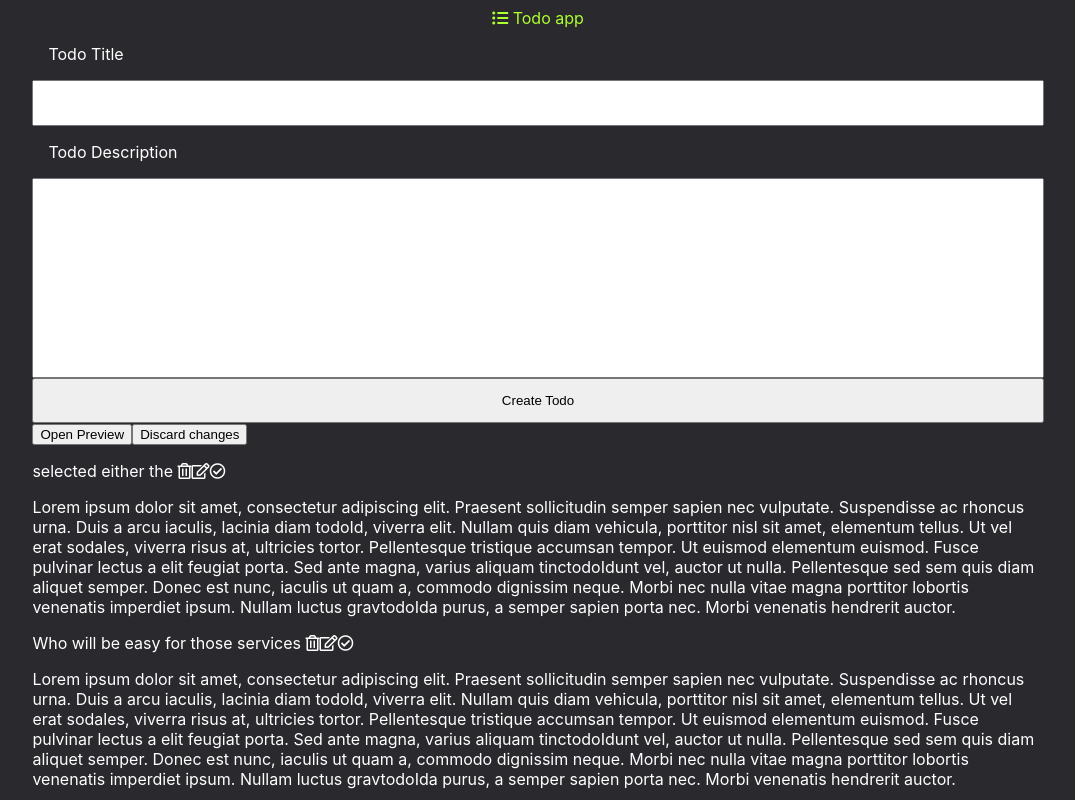
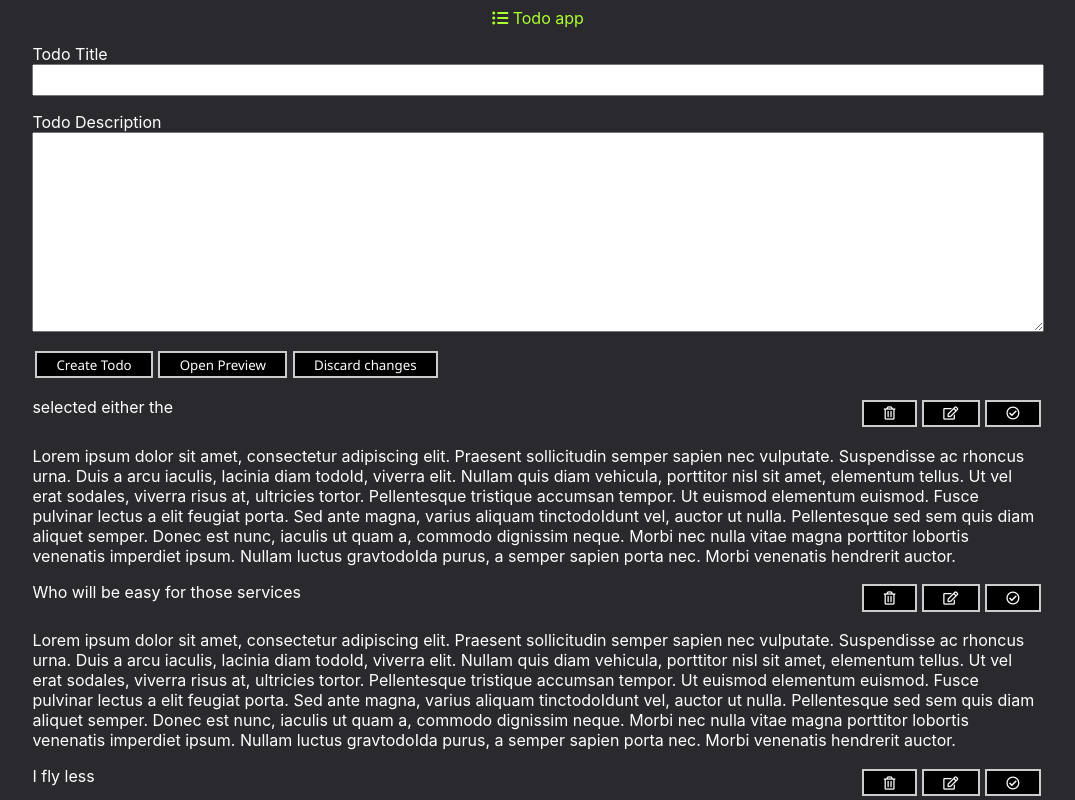
Before and after one commit to nibble0101/todo-app, a React (Create React App) app: page / in a window 1280 px wide. Both pictures are taken after a click on the button "Create New Todo". Shown: the top 800 px of the page, without its empty margins (102-1177 px from the left). Built offline with nearby package versions, Linux system fonts and the light colour scheme.

Commit message:
Added more styling to the app

```diff
--- a/src/components/CreateTodo.js
+++ b/src/components/CreateTodo.js
@@ -4,6 +4,7 @@ import { addTodo } from "../action-creators/action-creators";
 import { PreviewTodo } from "./PreviewTodo";
 import { createNewTodo } from "../utils/create-todo-utils";
 import PropTypes from "prop-types";
+import "../styles/CreateTodo.css";
 
 function CreateTodo(props) {
   const [title, setTitle] = useState("");
@@ -19,10 +20,12 @@ function CreateTodo(props) {
   };
   const previewHandle = () => {
     setPreviewOn((previewOn) => !previewOn);
+    const body = document.querySelector("body");
+    body.classList.toggle("disable-scroll");
   };
   const onSubmitFormHandler = (event) => {
     event.preventDefault();
-    setPreviewOn(previewOn => !previewOn);
+    previewHandle();
   }
   const createNewTodoHandler = () => {
     if (title === "" || description === ""){
@@ -35,9 +38,9 @@ function CreateTodo(props) {
     previewHandle();
   };
   return (
-    <section style = {{position: "relative"}}>
-      <form onSubmit={onSubmitFormHandler} className = "new-todo">
-        <div>
+    <section>
+      <form className = "create-todo">
+        <div className = "wrapper-with-top-margin">
           <label htmlFor="todo-title">Todo Title</label>
           <input
             id="todo-title"
@@ -45,27 +48,25 @@ function CreateTodo(props) {
             onChange={onChangeTitleHandler}
             name="todoTitle"
             type="text"
+            className="create-todo__title-input block-user-input"
           />
         </div>
-        <div>
+        <div className = "wrapper-with-top-margin">
           <label htmlFor="todo-description">Todo Description</label>
           <textarea
             id="todo-description"
             value={description}
             onChange={onChangeDescriptionHandler}
             name="todoDescription"
+            className="create-todo__description-input block-user-input"
           ></textarea>
         </div>
-        <div>
-        <div>
-          <input type="submit" value="Create Todo" />
-          <button> {previewOn === true ? "Close Preview" : "Open Preview"} </button>
-          <button onClick = { props.createTodoHandler } > Discard changes </button>
+      </form>
+      <div className = "wrapper-with-top-margin">
+          <button onClick = { onSubmitFormHandler } className = "button"> Create Todo </button>
+          <button onClick = { previewHandle } className = "button"> Open Preview </button>
+          <button onClick = { props.createTodoHandler } className = "button"> Discard changes </button>
         </div>
-
-        </div>
-
-      </form>
 
       {previewOn === true ? (
         <PreviewTodo
--- a/src/components/EditTodo.js
+++ b/src/components/EditTodo.js
@@ -29,7 +29,7 @@ function EditTodo(props) {
   }
   return (
     <div>
-      <form onSubmit={submitEditedTodoHandler}>
+      <form>
         <div>
           <label htmlFor="edit-todo-header">Edit Todo Header</label>
           <input
@@ -47,9 +47,12 @@ function EditTodo(props) {
             onChange={editDescriptionHandler}
           />
         </div>
-        <input type="submit" value="Submit" />
       </form>
-      <button onClick = { discardChanges }> Discard changes </button>
+      <div className = "wrapper-with-top-margin">
+         <button className = "button" onClick={submitEditedTodoHandler}> Submit </button>
+         <button onClick = { discardChanges } className = "button"> Discard changes </button>
+      </div>
+
     </div>
   );
 }
--- a/src/components/NewTodo.js
+++ b/src/components/NewTodo.js
@@ -4,7 +4,7 @@ import PropTypes from "prop-types";
 function NewTodo(props) {
   return (
     <p>
-      <button onClick={props.createTodoHandler}>Create New Todo</button>
+      <button onClick={props.createTodoHandler} className = "button">Create New Todo</button>
     </p>
   );
 }
--- a/src/components/PreviewTodo.js
+++ b/src/components/PreviewTodo.js
@@ -1,15 +1,20 @@
 import React from "react";
 import PropTypes from "prop-types";
+import "../styles/PreviewTodo.css";
+
 
 function PreviewTodo(props) {
   return (
-    <div style={{ position: "absolute", top: "0", left: "0", zIndex: "10", backgroundColor:"grey" }}>
-      <h1> {props.title} </h1>
-      <p> {props.description} </p>
-      <p>
-        <button onClick={props.createNewTodoHandler}> Submit </button>
-        <button onClick={props.previewHandle}> Edit </button>
-      </p>
+    <div className = "preview-wrapper">
+      <div className = "preview-overlay"></div>
+      <div className = "preview">
+        <h1 className ="preview__title"> {props.title} </h1>
+        <p className = "preview__description"> {props.description} </p>
+        <p>
+          <button onClick={props.createNewTodoHandler} className = "button"> Submit </button>
+          <button onClick={props.previewHandle} className = "button"> Edit </button>
+        </p>
+      </div>
     </div>
   );
 }
--- a/src/components/Todo.js
+++ b/src/components/Todo.js
@@ -16,23 +16,27 @@ function Todo(props) {
     setEditingTodo((editingTodo) => !editingTodo);
   }
   if (editingTodo === true) {
-    return <EditTodo editTodoHandler = { editTodoHandler} todo = { todo } />;
+    return <EditTodo editTodoHandler={editTodoHandler} todo={todo} />;
   }
   return (
     <section className="todo">
-      <p>
-        <span> {todo.title} </span>
-        <span onClick={deleteTodoHandler}>
-          <i className="far fa-trash-alt"></i>
-        </span>
-        <span onClick={editTodoHandler}>
-          <i className="far fa-edit"></i>
-        </span>
-        <span>
-          <i className="far fa-check-circle"></i>
-        </span>
+      <p className="todo-heading">
+        <div>
+          <span> {todo.title} </span>
+        </div>
+        <div>
+          <button onClick={deleteTodoHandler} className="button">
+            <i className="far fa-trash-alt"></i>
+          </button>
+          <button onClick={editTodoHandler} className="button">
+            <i className="far fa-edit"></i>
+          </button>
+          <button className="button">
+            <i className="far fa-check-circle"></i>
+          </button>
+        </div>
       </p>
-      <p> {todo.description} </p>
+      <p className="todo-description"> {todo.description} </p>
     </section>
   );
 }
--- a/src/styles/App.css
+++ b/src/styles/App.css
@@ -3,21 +3,43 @@ body{
     background-color: #2a2a2e;
     color: white;
     font-family: -apple-system, BlinkMacSystemFont, 'Segoe UI', Roboto, Oxygen, Ubuntu, Cantarell, 'Open Sans', 'Helvetica Neue', sans-serif;
+}
+.disable-scroll{
+    overflow: hidden;
+}
+.button {
+    display:inline-block;
+    padding:0.2em 1.45em;
+    margin:0.2em;
+    border:0.15em solid #CCCCCC;
+    box-sizing: border-box;
+    text-decoration:none;
+    font-family:'Segoe UI','Roboto',sans-serif;
+    font-weight:400;
+    color: inherit;
+    background-color: black;
+    min-height: 25px;
+    text-align:center;
+   }
+   .button:hover{
+       border-color:#7a7a7a;
+   }
+   .block-user-input {
+    display: block;
+    box-sizing: border-box;
+    width: 100%;
+    padding: 0.5em 1em;
+  }
 
-}
-input{
-    display: block;
-    width: 100%;
-    padding: 1em;
-    box-sizing: border-box;
-}
-textarea{
+  .todo-heading{
+      display: flex;
+      justify-content: space-between;
+
+  }
+  .create-todo__description-input {
     height: 200px;
-    box-sizing: border-box;
-    resize: none;
-}
-label, textarea{
-    display: block;
-    width: 100%;
-    padding: 1em;
-}
+  }
+
+  .wrapper-with-top-margin {
+    margin-top: 1em;
+  }
--- /dev/null
+++ b/src/styles/PreviewTodo.css
@@ -0,0 +1,29 @@
+.preview-overlay{
+    position: absolute;
+    top: 0;
+    left: 0;
+    height: 100vh;
+    width: 100vw;
+    background-color: black;
+    opacity: 0.9;
+    display: flex;
+    flex-direction: column;
+    justify-content: center;
+    align-items: center;
+}
+.preview{
+    background-color: black;
+    position: absolute;
+    padding: 0.5em 1em;
+    top: 50%;
+    left: 50%;
+    transform: translate(-50%, -50%);
+    opacity: 1;
+    min-height: 50vh;
+    min-width: 50vw;
+    box-shadow: 1px 2px 2px black;
+}
+.preview__description{
+    min-height: 250px;
+    /* Ensure button controls are at the bottom all the time */
+}
```
Also changed, not shown: src/styles/CreateTodo.css (added), 1 other file (tests, documents, lock files or other folders).
